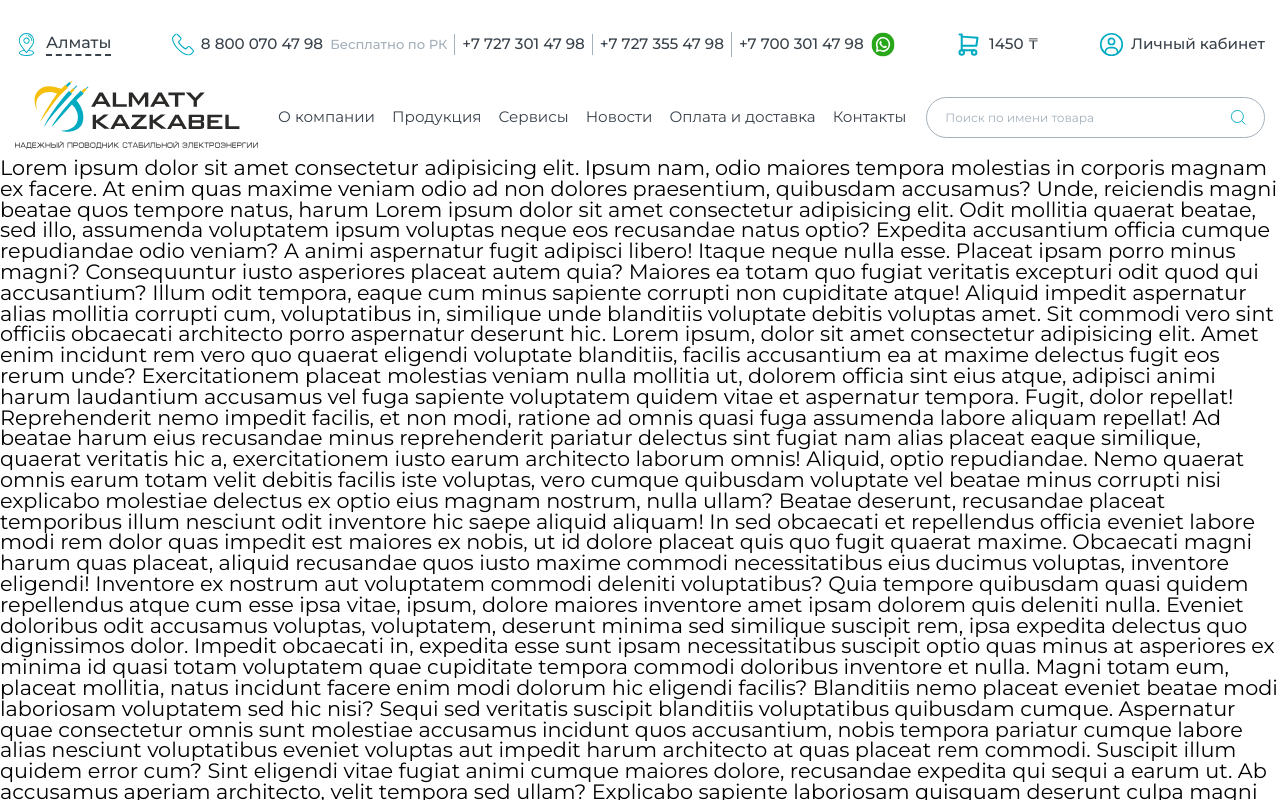
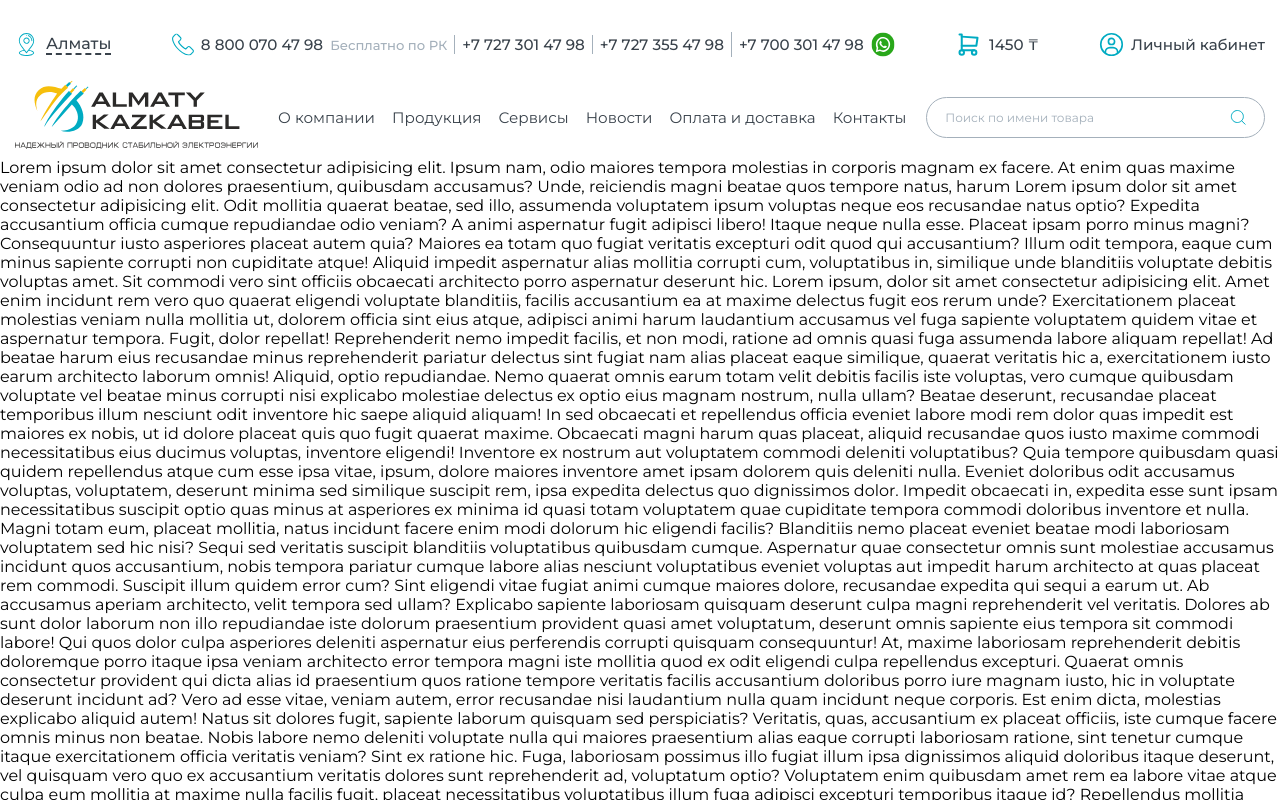
Before and after one commit to ArniLollipop/kabel, a Next.js app: page / in a window 1280 px wide. Shown: the top 800 px of the page. Built offline with nearby package versions, Linux system fonts and the light colour scheme.

Commit message:
added support of Montserat font

```diff
--- a/src/pages/_document.tsx
+++ b/src/pages/_document.tsx
@@ -1,13 +1,20 @@
-import { Html, Head, Main, NextScript } from 'next/document'
+import { Html, Head, Main, NextScript } from "next/document";
 
 export default function Document() {
   return (
     <Html lang="en">
-      <Head />
+      <Head>
+        <link rel="preconnect" href="https://fonts.googleapis.com" />
+        <link rel="preconnect" href="https://fonts.gstatic.com" crossOrigin="anonymous" />
+        <link
+          href="https://fonts.googleapis.com/css2?family=Montserrat:ital,wght@0,400;0,600;0,700;1,500&display=swap"
+          rel="stylesheet"
+        />
+      </Head>
       <body>
         <Main />
         <NextScript />
       </body>
     </Html>
-  )
+  );
 }
--- a/src/styles/globals.css
+++ b/src/styles/globals.css
@@ -3,14 +3,6 @@
 
   /* fonts */
   --font-family-main: "Montserrat", serif;
-
-  --font-size-default: calc(16px + (24 - 16) * ((100vw - 320px) / (1920 - 320)));
-  --font-line-default: calc(16px + (24 - 16) * ((100vw - 320px) / (1920 - 320)));
-  --font-default: var(--font-size-default) / var(--font-line-default) var(--font-family-main);
-
-  --font-size-title: calc(16px + (24 - 16) * ((100vw - 320px) / (1920 - 320)));
-  --font-line-title: calc(16px + (24 - 16) * ((100vw - 320px) / (1920 - 320)));
-  --font-title: var(--font-size-title) / var(--font-line-title) var(--font-family-main);
 
   /* colors */
   --color-accent: #00abc2;
@@ -24,8 +16,8 @@
 }
 
 * {
+  font-family: var(--font-family-main);
   box-sizing: border-box;
-  font: var(--font-default);
   outline: transparent;
   padding: 0;
   margin: 0;
@@ -50,6 +42,7 @@
 
 .content {
   flex: 1 1 auto;
+  overflow: hidden;
 }
 
 a,
```
